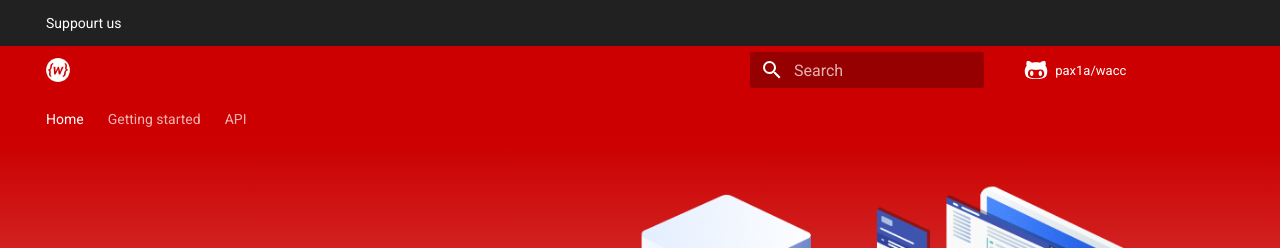
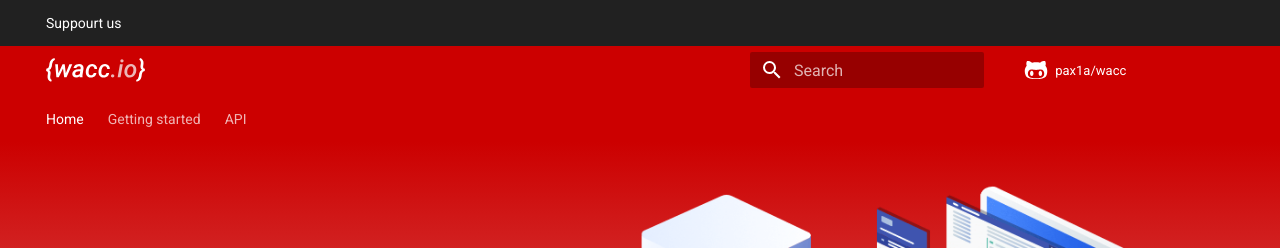
Before and after one commit to pax1a/wacc, an MkDocs documentation site: the page built from docs/index.md, in a window 1280 px wide. Shown: the top 248 px of the page. Built offline with MkDocs 1.6.1 and Material for MkDocs 9.7.7, drawn with Linux system fonts in a browser that asks for light colours; comment, search, counter and statistics services are not loaded.

Commit message:
Update mkdocs.yml

```diff
--- a/mkdocs.yml
+++ b/mkdocs.yml
@@ -3,7 +3,7 @@ theme:
   name: material
   custom_dir: overrides
   favicon: img/favicon.ico
-  logo: img/wacc-icon-white.svg
+  logo: img/wacc-icon-multi-lng.svg
   icon:
     repo: fontawesome/brands/github-alt
   features:
```
